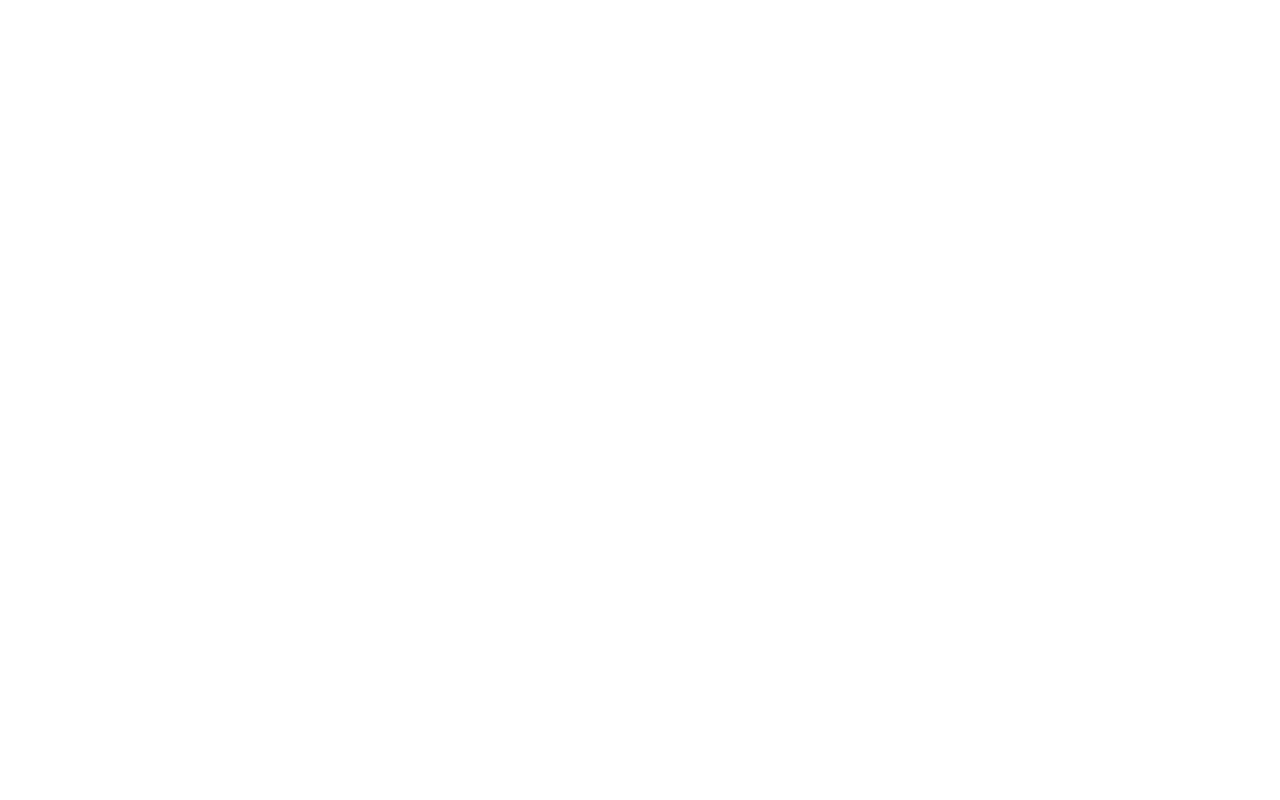
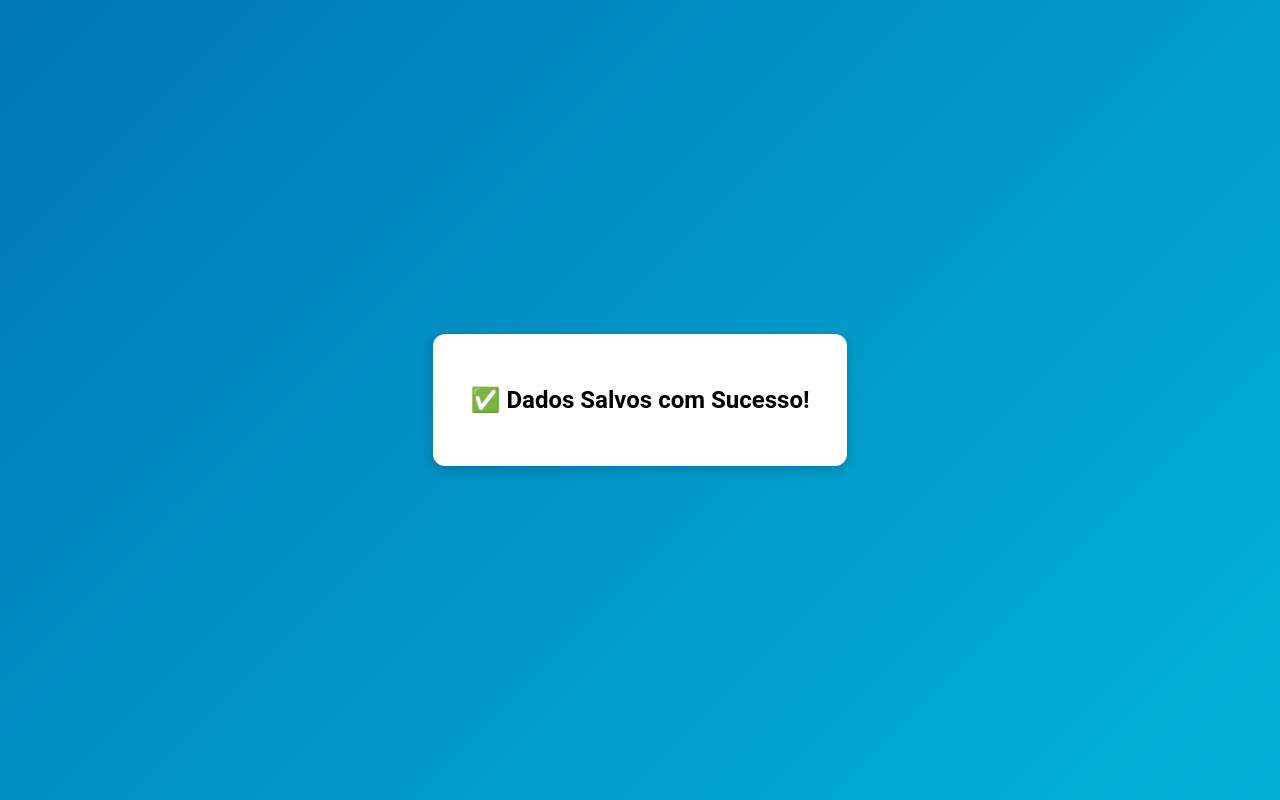
Before and after one commit to Luis19992024/TRABALHO_FINAL_CURSO_TI, a plain HTML site: page salvoSucesso/salvoSucesso.html in a window 1280 px wide. Drawn offline with Linux system fonts and the light colour scheme.

Commit message:
atualização
Criado o arquivo/tela  salvoSucesso

```diff
--- a/salvoSucesso/salvoSucesso.html
+++ b/salvoSucesso/salvoSucesso.html
@@ -4,10 +4,16 @@
     <meta charset="UTF-8">
     <meta name="viewport" content="width=device-width, initial-scale=1.0">
     <title>Salvo com Sucesso</title>
+    <link rel="stylesheet" href="style.css">
+
+
 </head>
 <body>
 
+     <div class="login-container">
 
+     <h2>✅ Dados Salvos com Sucesso!</h2>
 
+     </div>
 </body>
 </html>
--- a/salvoSucesso/style.css
+++ b/salvoSucesso/style.css
@@ -0,0 +1,22 @@
+/* Estilo global */
+body {
+  font-family: 'Roboto', sans-serif;
+  background: linear-gradient(135deg, #0077b6, #00b4d8);
+  margin: 0;
+  padding: 0;
+  display: flex;
+  justify-content: center;
+  align-items: center;
+  height: 100vh;
+}
+
+/* Container do login */
+.login-container {
+  background: #ffffff;
+  padding: 2rem;
+  border-radius: 12px;
+  box-shadow: 0 4px 12px rgba(0,0,0,0.2);
+  width: 100%;
+  max-width: 350px;
+  text-align: center;
+}
```
